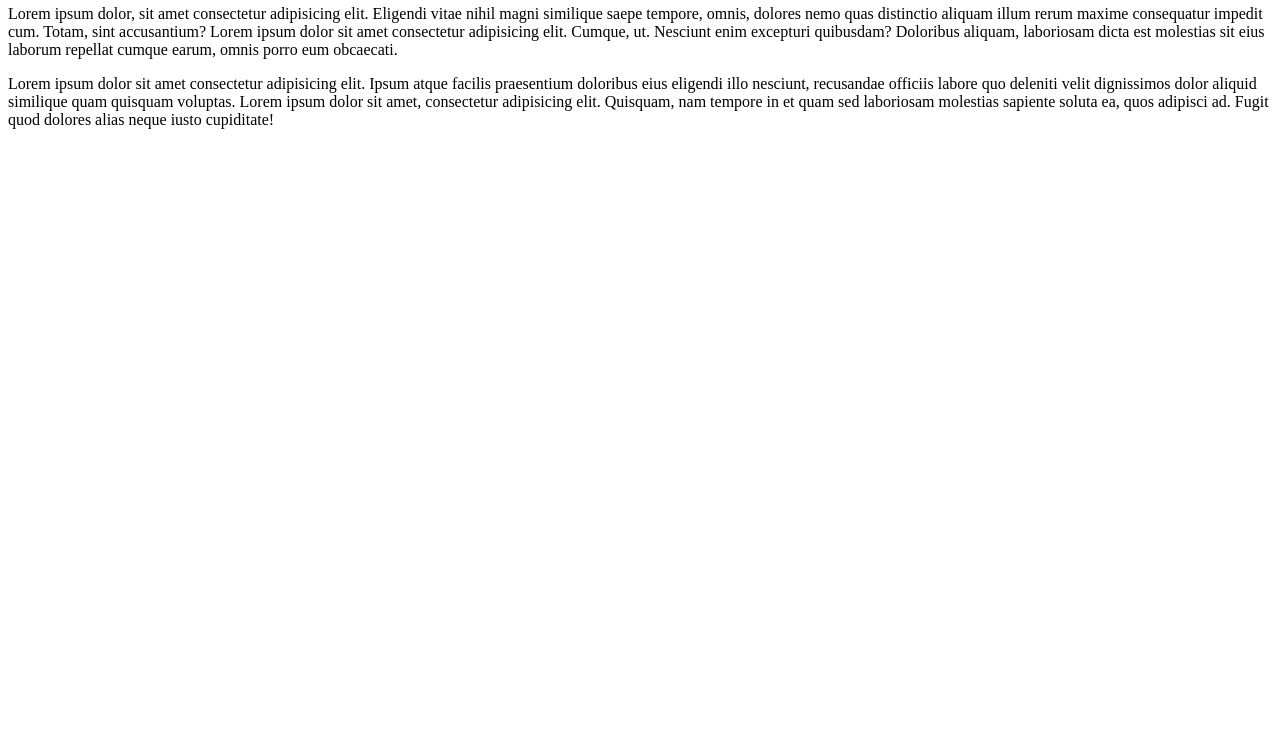
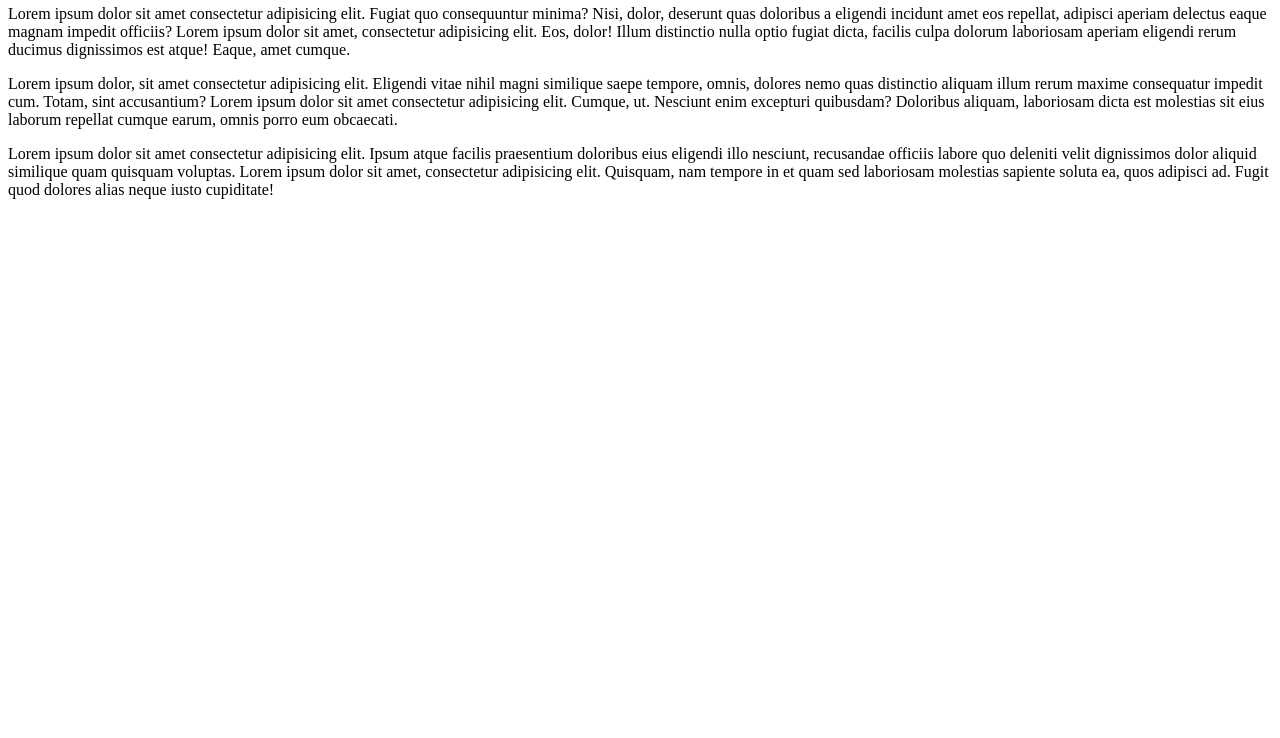
Before and after one commit to JhonyDomingos/pratica-git-flow-e-versionamento, a plain HTML site: page sobre.html in a window 1280 px wide. Shown: the part 62-800 px from the top of the page. Drawn offline with Linux system fonts and the light colour scheme.

Commit message:
Breno-Att

```diff
--- a/sobre.html
+++ b/sobre.html
@@ -9,6 +9,8 @@
 <main>
     <section>
         <h1>Sobre</h1>
+        <p>Lorem ipsum dolor sit amet consectetur adipisicing elit. Fugiat quo consequuntur minima? Nisi, dolor, deserunt quas doloribus a eligendi incidunt amet eos repellat, adipisci aperiam delectus eaque magnam impedit officiis? Lorem ipsum dolor sit amet, consectetur adipisicing elit. Eos, dolor! Illum distinctio nulla optio fugiat dicta, facilis culpa dolorum laboriosam aperiam eligendi rerum ducimus dignissimos est atque! Eaque, amet cumque.</p>
+
         <p>Lorem ipsum dolor, sit amet consectetur adipisicing elit. Eligendi vitae nihil magni similique saepe tempore, omnis, dolores nemo quas distinctio aliquam illum rerum maxime consequatur impedit cum. Totam, sint accusantium? Lorem ipsum dolor sit amet consectetur adipisicing elit. Cumque, ut. Nesciunt enim excepturi quibusdam? Doloribus aliquam, laboriosam dicta est molestias sit eius laborum repellat cumque earum, omnis porro eum obcaecati.</p>
 
         <p>Lorem ipsum dolor sit amet consectetur adipisicing elit. Ipsum atque facilis praesentium doloribus eius eligendi illo nesciunt, recusandae officiis labore quo deleniti velit dignissimos dolor aliquid similique quam quisquam voluptas. Lorem ipsum dolor sit amet, consectetur adipisicing elit. Quisquam, nam tempore in et quam sed laboriosam molestias sapiente soluta ea, quos adipisci ad. Fugit quod dolores alias neque iusto cupiditate!</p>
```
